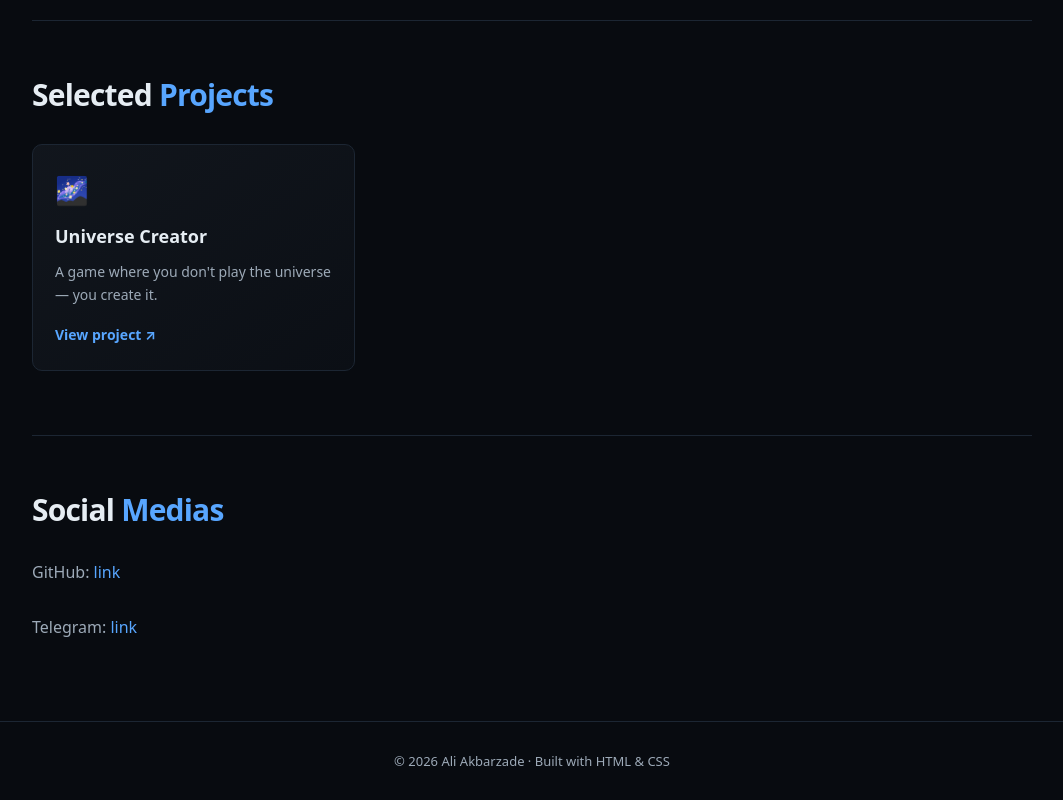
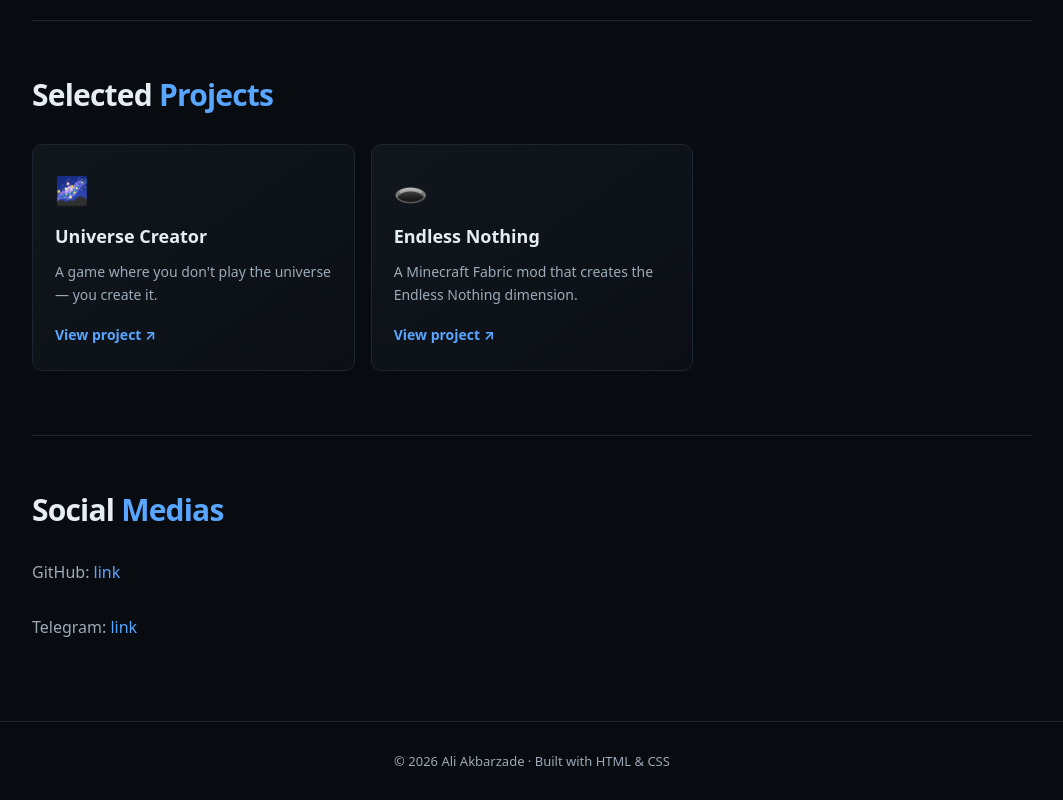
Before and after one commit to aliakbarzade1122/aliakbarzade1122.github.io, a plain HTML site: page index.html in a window 1280 px wide. Shown: the part 1386-2186 px from the top of the page, without its empty margins (108-1171 px from the left). Drawn offline with Linux system fonts and the light colour scheme.

Commit message:
Update index.html

```diff
--- a/index.html
+++ b/index.html
@@ -351,6 +351,17 @@
                    target="_blank"
                    rel="noopener noreferrer">View project ↗</a>
             </article>
+
+
+            <article class="card project-card">
+                <div class="card-icon">🕳️</div>
+                <h3>Endless Nothing</h3>
+                <p>A Minecraft Fabric mod that creates the Endless Nothing dimension.</p>
+                <a class="project-link"
+                   href="https://github.com/aliakbarzadegog2-ui/EndlessNothing"
+                   target="_blank"
+                   rel="noopener noreferrer">View project ↗</a>
+            </article>
         </div>
         </section>
 
```
